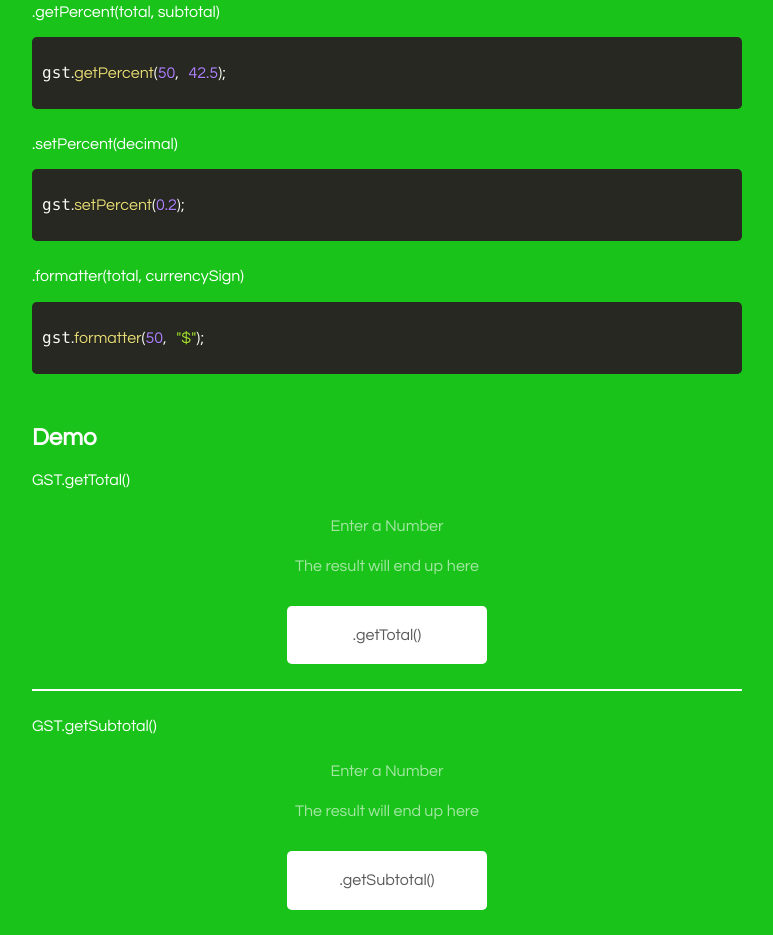
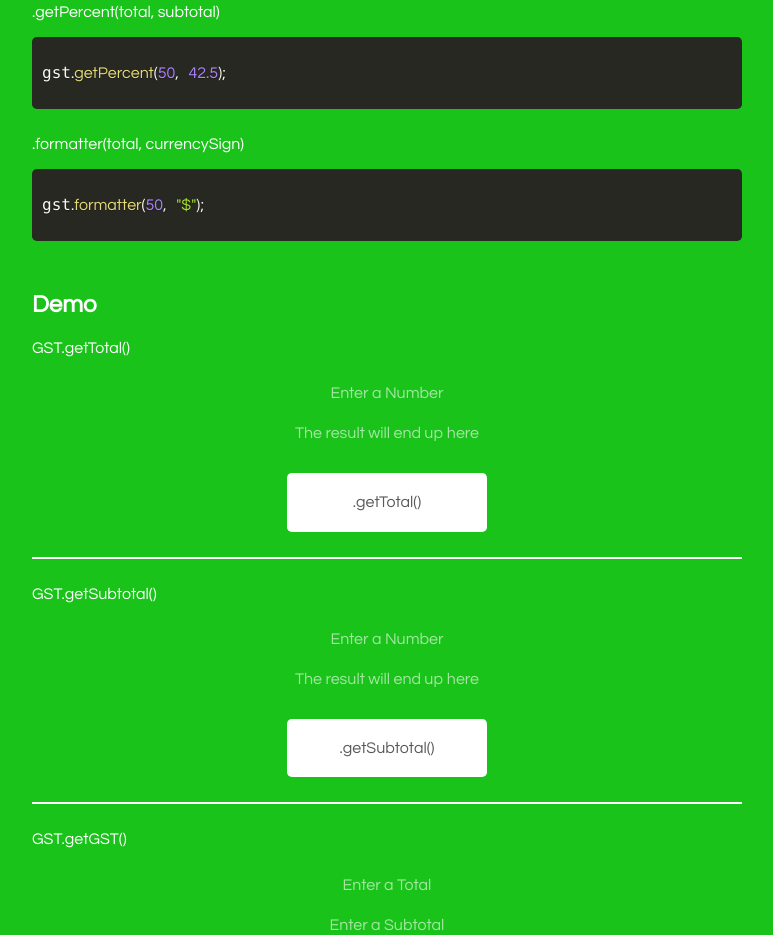
Before and after one commit to forrest-wilson/gstjs, a website: page index.html in a window 1280 px wide. Shown: the part 1045-1980 px from the top of the page, without its empty margins (253-1026 px from the left). Drawn offline with nearby package versions, Linux system fonts and the light colour scheme.

Commit message:
Removed .setPercent doc

```diff
--- a/index.html
+++ b/index.html
@@ -220,15 +220,6 @@
             </article>
 
             <article class="method">
-                <p>.setPercent(decimal)</p>
-                <pre>
-                    <code class="language-javascript">
-                        gst.setPercent(0.2);
-                    </code>
-                </pre>
-            </article>
-
-            <article class="method">
                 <p>.formatter(total, currencySign)</p>
                 <pre>
                     <code class="language-javascript">
```
